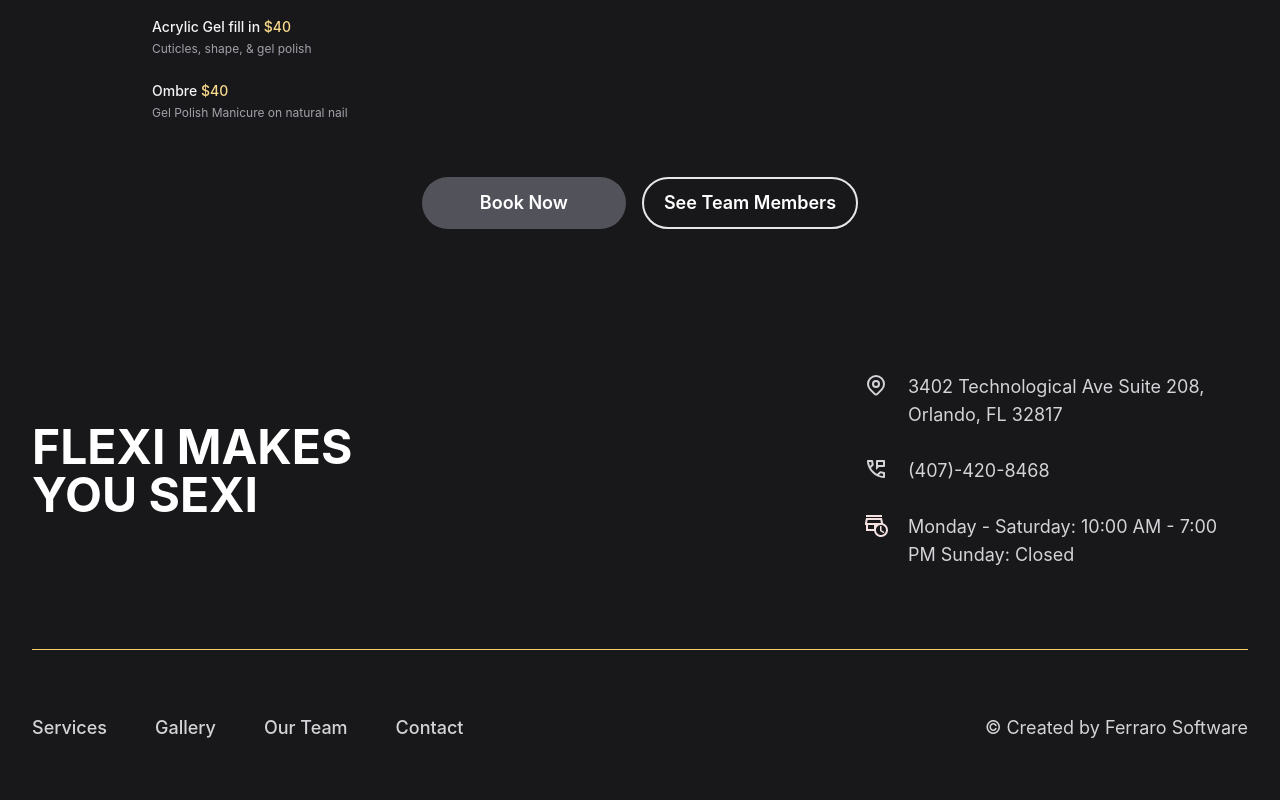
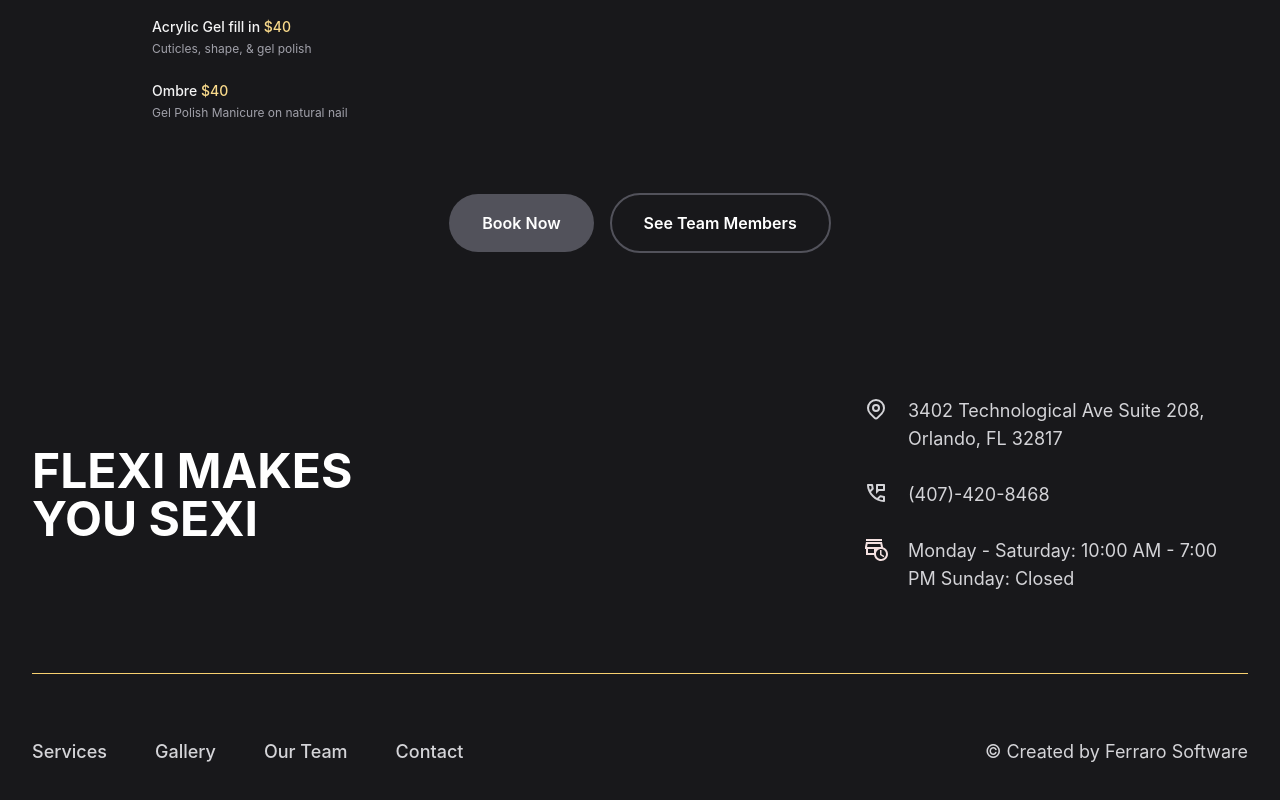
Before and after one commit to FerraroSoftware/lily-dark-nailsalon, a Next.js app: page /services in a window 1280 px wide. Shown: the part 2621-3421 px from the top of the page. Built offline with nearby package versions, Linux system fonts and the light colour scheme.

Commit message:
fix buttons

```diff
--- a/components/Pricing.jsx
+++ b/components/Pricing.jsx
@@ -278,7 +278,7 @@ export default function Pricing() {
           ))}
         </Tab.Panels>
       </Tab.Group>
-      <div className="flex items-center mt-8 space-x-3 sm:space-x-4 justify-center">
+      {/* <div className="flex items-center mt-8 space-x-3 sm:space-x-4 justify-center flex-col space-y-5">
         <Link
           href="https://booksy.com/en-us/472221_flex-i-nails-spa_nail-salon_134763_orlando"
           target="_blank"
@@ -314,7 +314,7 @@ export default function Pricing() {
               inline-flex
               items-center
               justify-center
-              px-5
+              px-8
               py-2
               text-base
               font-semibold
@@ -333,8 +333,28 @@ export default function Pricing() {
               focus:ring-offset-secondary"
           role="button"
         >
+          Team Members
+        </Link>
+      </div> */}
+      <div className="flex flex-col items-center justify-center px-16 mt-8 space-y-4 sm:space-y-0 sm:space-x-4 sm:flex-row lg:mt-12 sm:px-0">
+        <a
+          href="#"
+          title=""
+          className="inline-flex items-center justify-center w-full px-8 py-4 text-base font-semibold text-white transition-all duration-200 bg-zinc-600 border border-transparent rounded-full sm:w-auto hover:bg-zinc-700 focus:bg-zinc-700"
+          role="button"
+        >
+          {" "}
+          Book Now{" "}
+        </a>
+
+        <a
+          href="#"
+          title=""
+          className="inline-flex items-center justify-center w-full px-8 py-4 text-base font-semibold text-white transition-all duration-200 bg-transparent border-2 border-zinc-600 rounded-full sm:w-auto hover:bg-black hover:text-white focus:bg-black focus:text-white"
+          role="button"
+        >
           See Team Members
-        </Link>
+        </a>
       </div>
     </div>
   );
```
